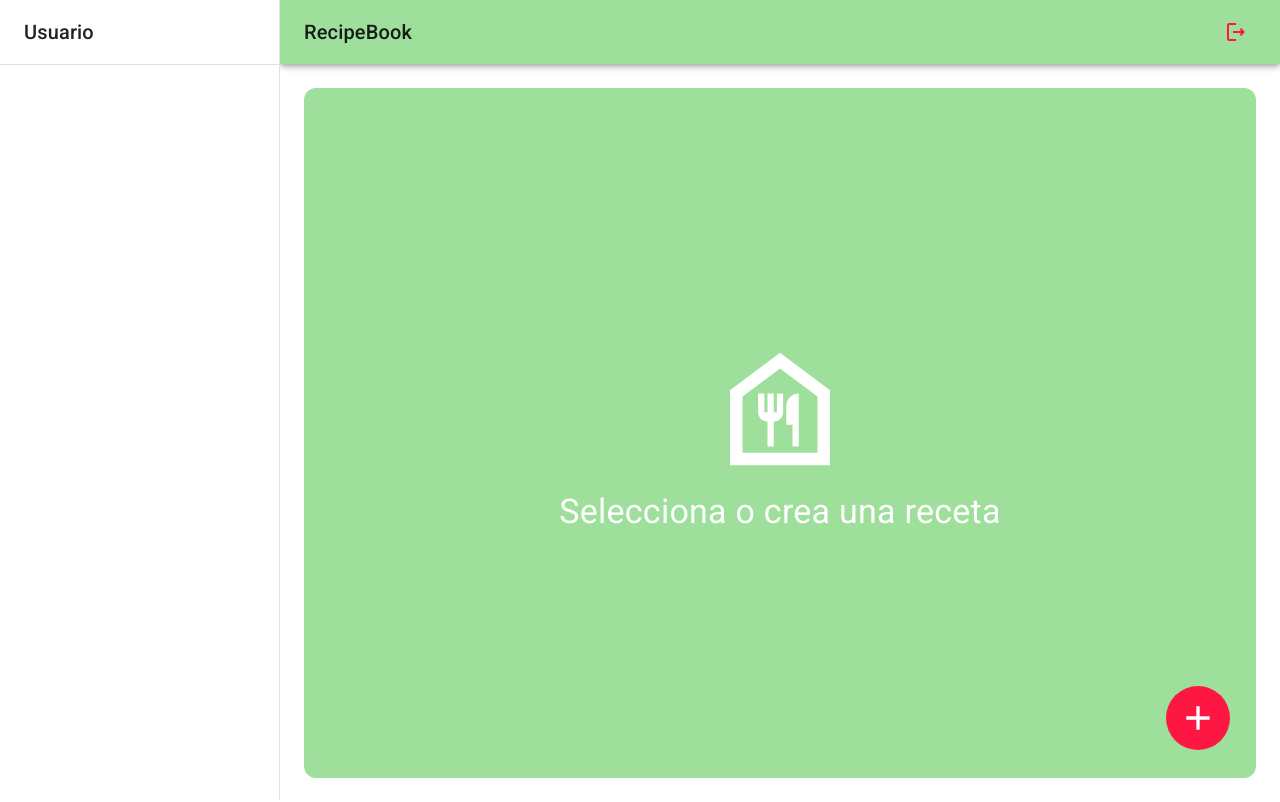
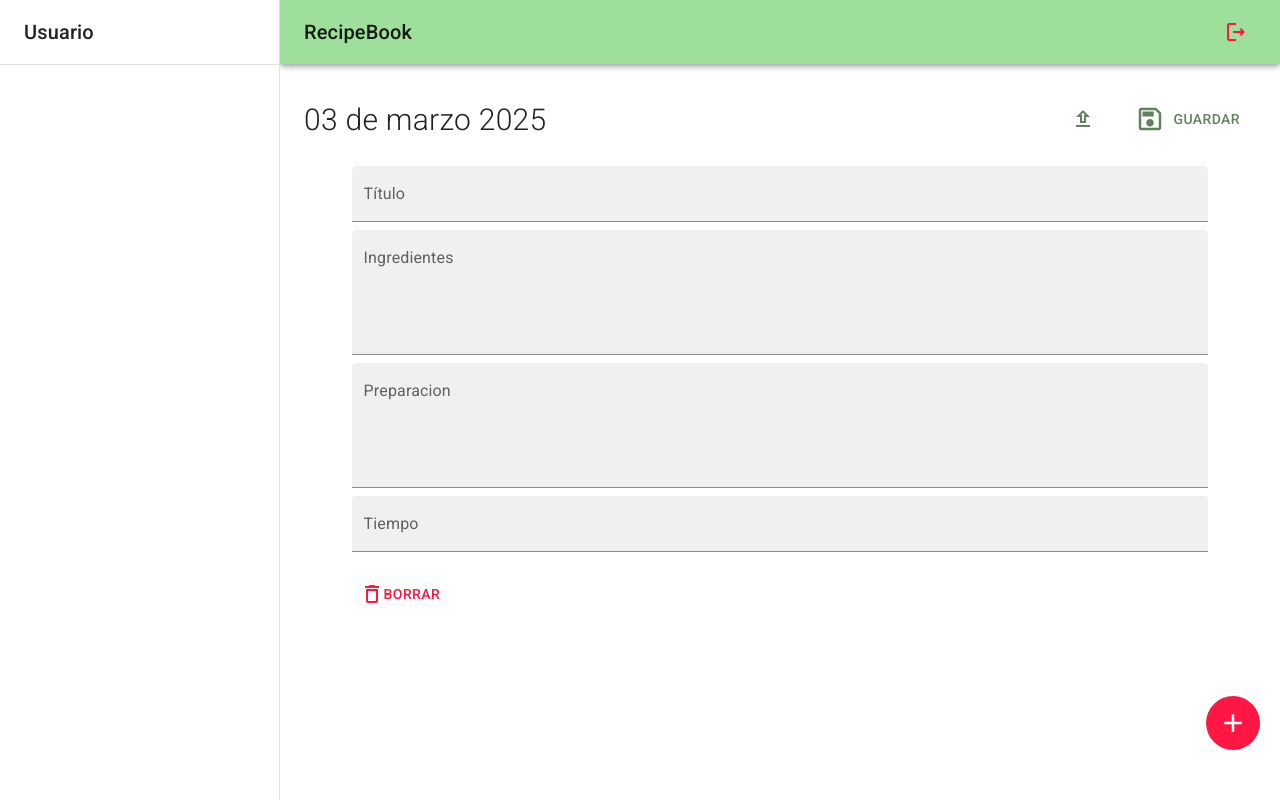
Before and after one commit to detossj/RecipeBook, a React (Vite) app: page / in a window 1280 px wide. Built offline with nearby package versions, Linux system fonts and the light colour scheme.

Commit message:
RecipeView finished

```diff
--- a/src/recipeBook/pages/RecipeBookPage.jsx
+++ b/src/recipeBook/pages/RecipeBookPage.jsx
@@ -2,13 +2,14 @@ import { IconButton } from "@mui/material"
 import { RecipeBookLayout } from "../layout/RecipeBookLayout"
 import { AddOutlined } from '@mui/icons-material'
 import { NothingSelectedView } from "../views/NothingSelectedView"
+import { RecipeView } from "../views/RecipeView"
 
 
 export const RecipeBookPage = () => {
   return (
     <RecipeBookLayout>
-
-      <NothingSelectedView/>
+      <RecipeView/>
+      {/* <NothingSelectedView/> */}
       {/* Mostrar RecipeView o NothingSelectedView */}
       <IconButton
         size="large"
@@ -17,12 +18,12 @@ export const RecipeBookPage = () => {
           backgroundColor: 'error.main',
           ':hover' : { backgroundColor: 'error.main', opacity: 0.8 },
           position: "fixed",
-          right: 50,
+          right: 20,
           bottom: 50
         }}
 
       >
-        <AddOutlined sx={{ fontSize: 40 }}/>
+        <AddOutlined sx={{ fontSize: 30 }}/>
       </IconButton>
     </RecipeBookLayout>
   )
--- a/src/recipeBook/views/RecipeView.jsx
+++ b/src/recipeBook/views/RecipeView.jsx
@@ -0,0 +1,104 @@
+import { DeleteOutline, SaveOutlined, UploadOutlined } from "@mui/icons-material"
+import { Button, Grid2, IconButton, TextField, Typography } from "@mui/material"
+
+
+export const RecipeView = () => {
+  return (
+    <Grid2
+        container
+        direction="column"
+        // justifyContent='space-between'
+        alignItems='center'
+        sx={{mb: 2}}
+    >
+        <Grid2 container direction='row' justifyContent='space-between' alignItems='center' sx={{ mb: 2, width: "100%" }} >
+
+            <Grid2 >
+                <Typography fontSize={ 30 } fontWeight="light">03 de marzo 2025</Typography>
+            </Grid2>
+
+            <Grid2  sx={{ display: 'flex', gap: 2, alignItems: "center" }}>
+                <input
+                    type="file"
+                    multiple
+                    style={{display: 'none'}}
+                />
+
+                <IconButton
+                    color="secondary"
+                >
+                    <UploadOutlined/>
+                </IconButton>
+
+                <Button
+                    color="secondary"
+                    sx={{padding: 2}}
+                >
+                    <SaveOutlined sx={{ fontSize: 30, mr: 1}}/>
+                    Guardar
+                </Button>
+            </Grid2>
+
+
+        </Grid2>
+
+
+
+        <Grid2 container sx={{ width: '90%'}} >
+
+            <TextField
+                type="text"
+                variant="filled"
+                fullWidth
+                placeholder="Ingrese un titulo"
+                label="Título"
+                sx={{ border: 'none', mb: 1 }}
+            />
+
+            <TextField
+                type="text"
+                variant="filled"
+                fullWidth
+                multiline
+                placeholder="Ingrese los ingredientes"
+                minRows={4}
+                label="Ingredientes"
+                sx={{ border: 'none', mb: 1 }}
+            />
+
+            <TextField
+                type="text"
+                variant="filled"
+                fullWidth
+                multiline
+                placeholder="Ingrese la preparacion"
+                minRows={4}
+                label="Preparacion"
+                sx={{ border: 'none', mb: 1 }}
+            />
+
+            <TextField
+                type="text"
+                variant="filled"
+                fullWidth
+                placeholder="Ingrese el tiempo de preparacion"
+                label="Tiempo"
+                sx={{ border: 'none', mb: 1 }}
+            />
+
+        </Grid2>
+
+        <Grid2 container justifyContent='start' sx={{ width: '90%'}}>
+            <Button
+                sx={{ mt: 2 }}
+                color="error"
+            >
+                <DeleteOutline/>
+                Borrar
+            </Button>
+        </Grid2>
+
+        {/* Imagenes */}
+    </Grid2>
+  )
+}
```
